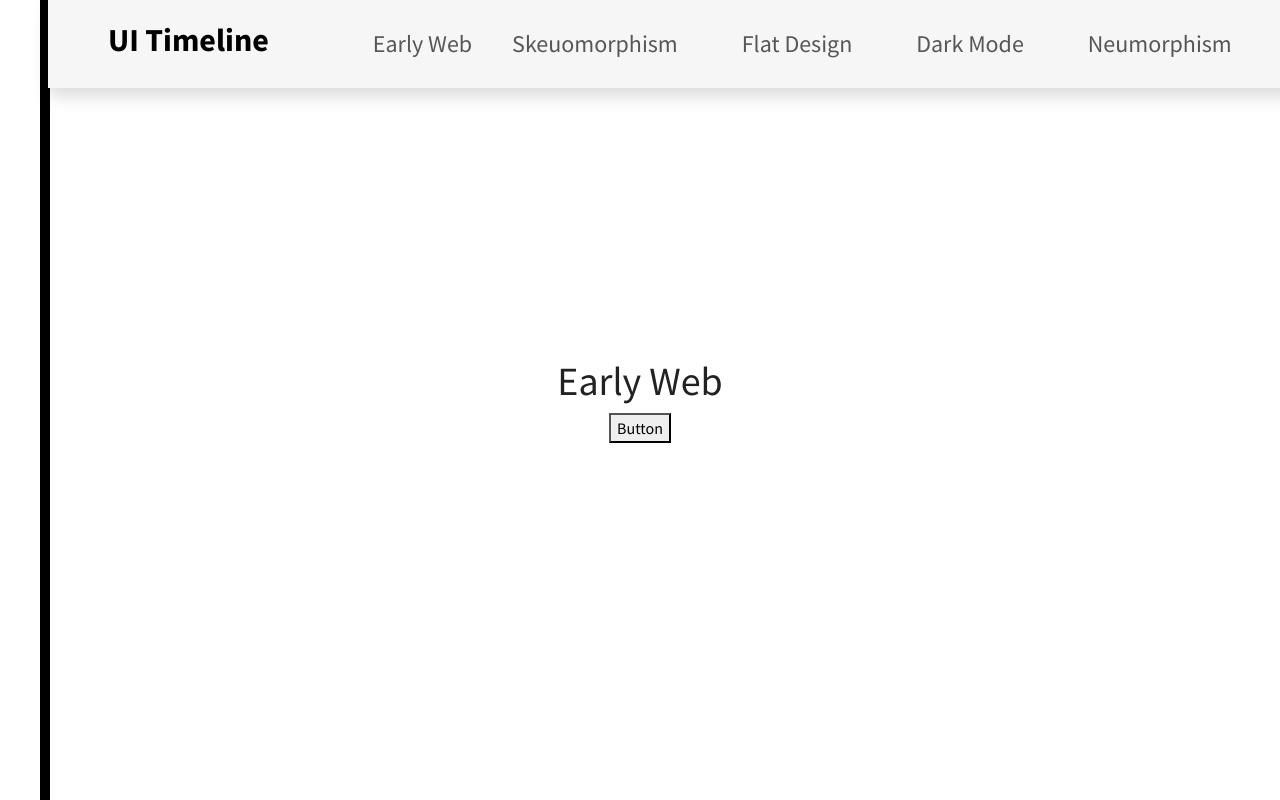
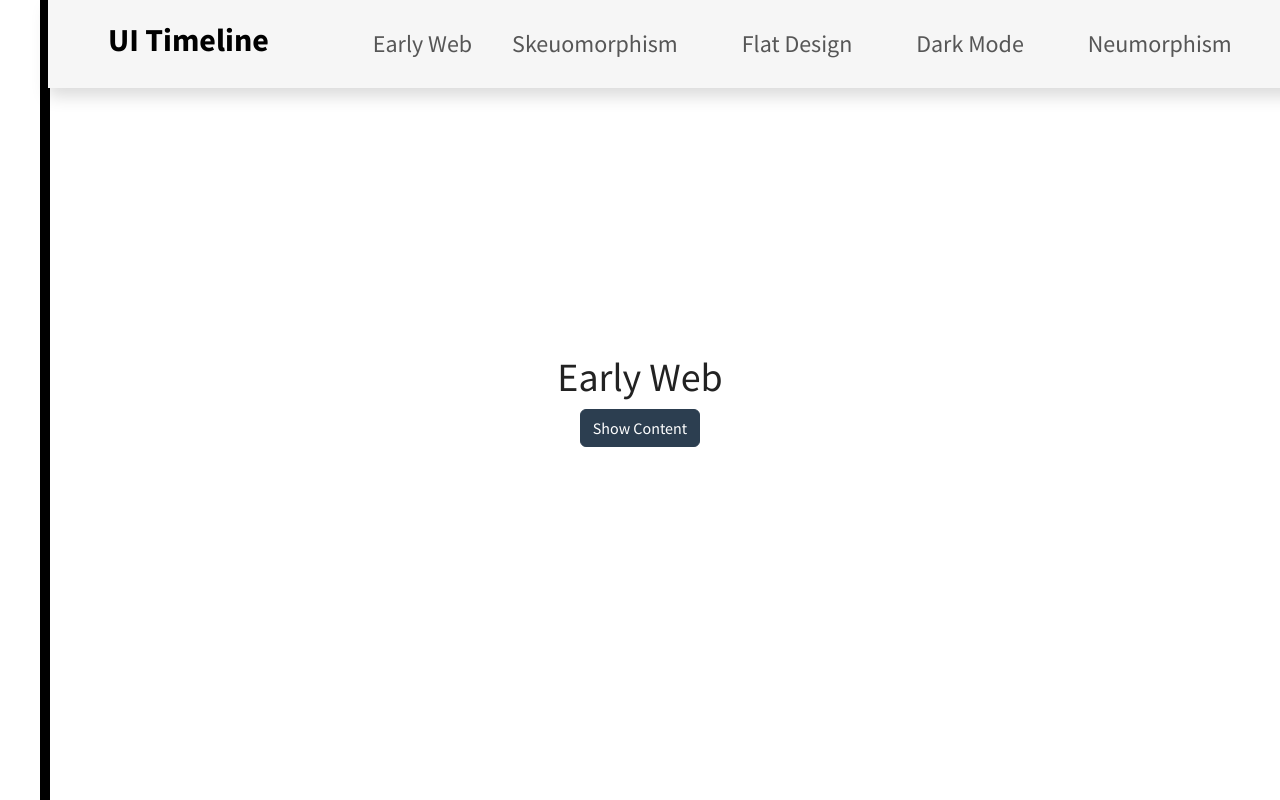
Before and after one commit to 130on/CS3650-UI-Timeline, a React (Vite) app: page / in a window 1280 px wide. Shown: the top 800 px of the page. Built offline with nearby package versions, Linux system fonts and the light colour scheme.

Commit message:
Added button to display content.

```diff
--- a/src/components/EarlyWebSection.jsx
+++ b/src/components/EarlyWebSection.jsx
@@ -1,14 +1,33 @@
 import classes from "../assets/flatdesign.module.css";
 import ScopedWrapper from "../utils/ScopedWrapper";
 import ParallaxSection from "./ParallaxSection";
+import React, {useState} from "react";
 
 const EarlyWebSection = () => {
+  const [isContentVisible, setIsContentVisible] = useState(false);
+
+  const toggleContentVisibility = () => {
+    setIsContentVisible(!isContentVisible);
+  };
+
   return (
     <ScopedWrapper classes={classes}>
       <ParallaxSection date="1990s" bgColor="#ffffff" timelineColor="#000000">
         <div id="early-web" className="container py-4">
           <h1>Early Web</h1>
-          <button>Button</button>
+          <button className="btn btn-primary" onClick={toggleContentVisibility}>
+            {isContentVisible ? "Hide content" : "Show Content"}
+          </button>
+
+          {isContentVisible && (
+            <div className="content mt-4">
+              <h1>EarlyWeb</h1>
+              <p>
+                Dark mode is a theme that uses darker colors to reduce strain on the eyes,
+                especially in low-light conditions.
+              </p>
+            </div>
+          )}
         </div>
       </ParallaxSection>
     </ScopedWrapper>
```
